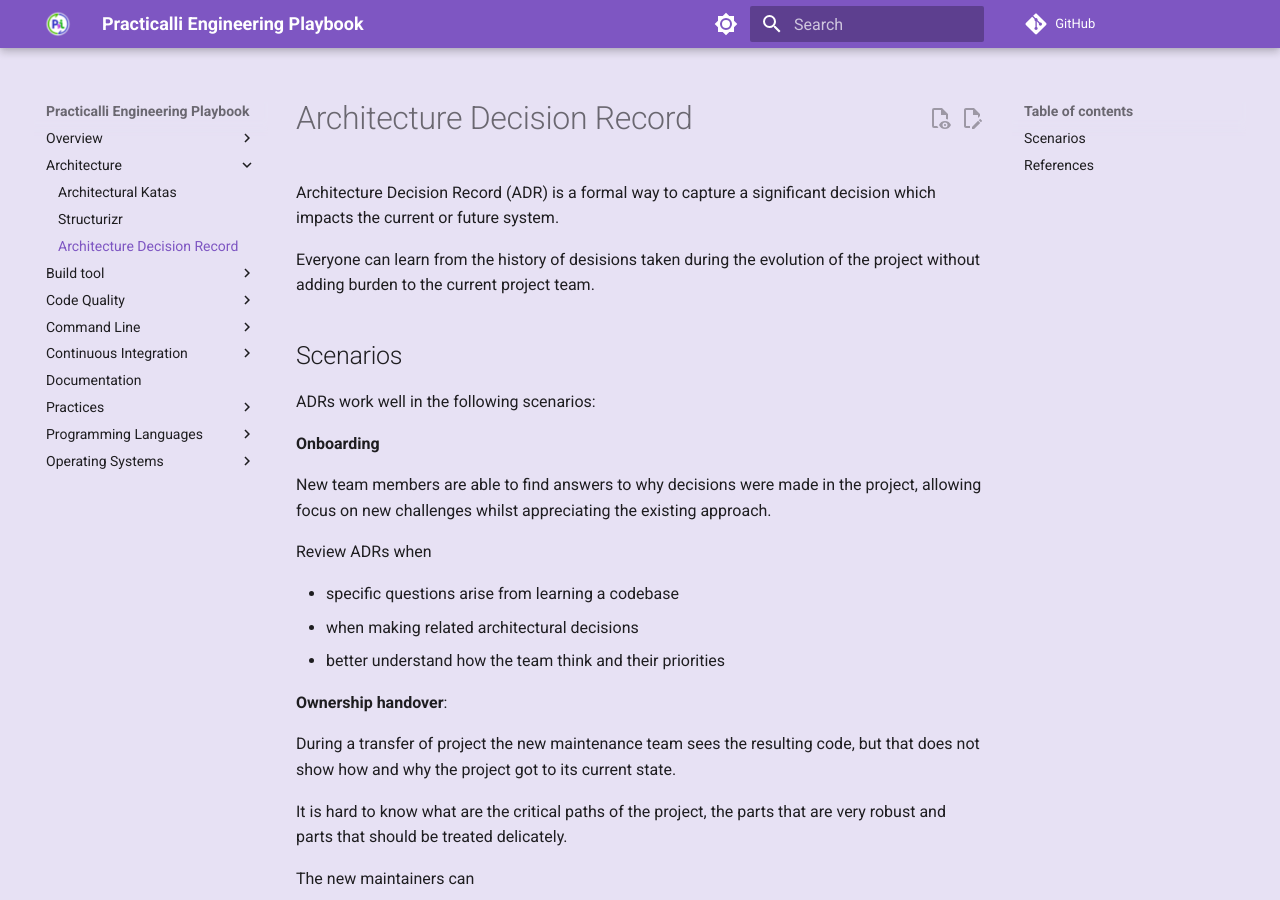
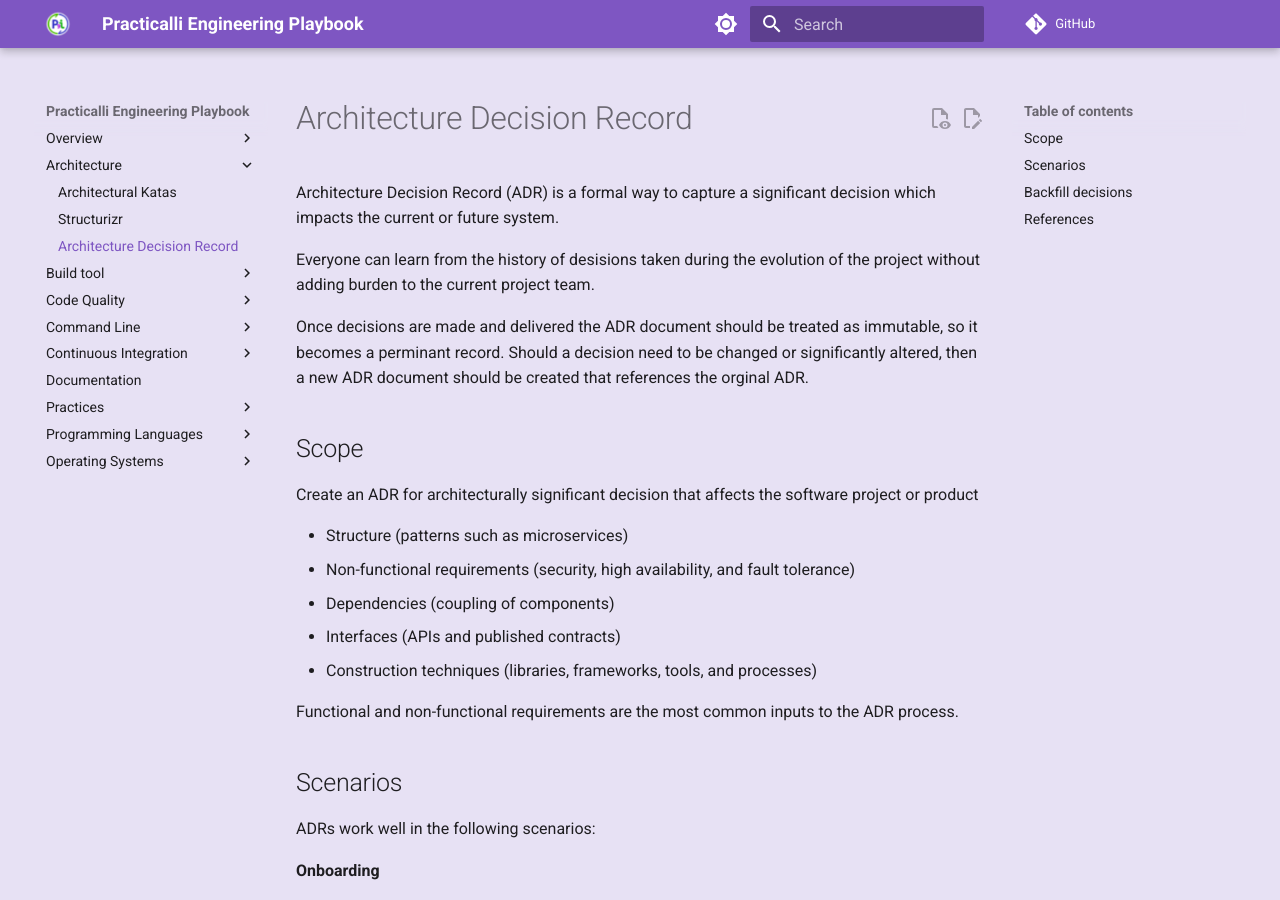
Before and after one commit to practicalli/engineering-playbook, an MkDocs documentation site: the page built from docs/architecture/adr.md, in a window 1280 px wide and 900 px high. Built offline with MkDocs 1.6.1 and Material for MkDocs 9.7.7, drawn with Linux system fonts in a browser that asks for light colours; emoji names are drawn with the system emoji font; plug-ins that fetch from the network failed and are left out; comment, search, counter and statistics services are not loaded; some of the changed text lies outside the part shown.

Commit message:
architecture: adr scope and backfill, adr example references

````diff
--- a/docs/architecture/adr.md
+++ b/docs/architecture/adr.md
@@ -3,6 +3,21 @@
 Architecture Decision Record (ADR) is a formal way to capture a significant decision which impacts the current or future system.
 
 Everyone can learn from the history of desisions taken during the evolution of the project without adding burden to the current project team.
+
+Once decisions are made and delivered the ADR document should be treated as immutable, so it becomes a perminant record.  Should a decision need to be changed or significantly altered, then a new ADR document should be created that references the orginal ADR.
+
+
+## Scope
+
+Create an ADR for architecturally significant decision that affects the software project or product
+
+- Structure (patterns such as microservices)
+- Non-functional requirements (security, high availability, and fault tolerance)
+- Dependencies (coupling of components)
+- Interfaces (APIs and published contracts)
+- Construction techniques (libraries, frameworks, tools, and processes)
+
+Functional and non-functional requirements are the most common inputs to the ADR process.
 
 
 ## Scenarios
@@ -86,11 +101,19 @@
     ```
 
 
+## Backfill decisions
+
+Decisions made before ADRs became part of the engineering workflow can be retrospectively created, although they may only be a partial record and contain historical inaccuracies regarding the original decsion.
+
+Identify undocumented decisions during a retrospective or an architectural peer review, deciding which decisions are the most valuable to document.
 
 
 ## References
 
-
 [:globe_with_meridians: ADR management tools](https://github.com/npryce/adr-tools){target=_blank .md-button}
 
 [:globe_with_meridians: Architectural Decision Records - Amazon](https://docs.aws.amazon.com/prescriptive-guidance/latest/architectural-decision-records/welcome.html){target=_blank .md-button}
+
+[:globe_with_meridians: Example ADR - Amazon](https://docs.aws.amazon.com/prescriptive-guidance/latest/architectural-decision-records/appendix.html){target=_blank .md-button}
+
+[:fontawesome-brands-github: Architecture Decision Record Examples](https://github.com/joelparkerhenderson/architecture-decision-record){target=_blank .md-button}
````
Also changed, not shown: docs/architecture/index.md (+5 -0 lines).
